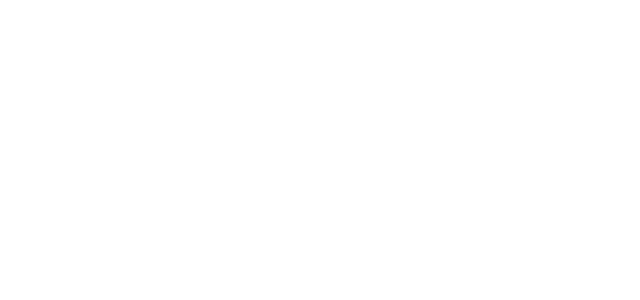
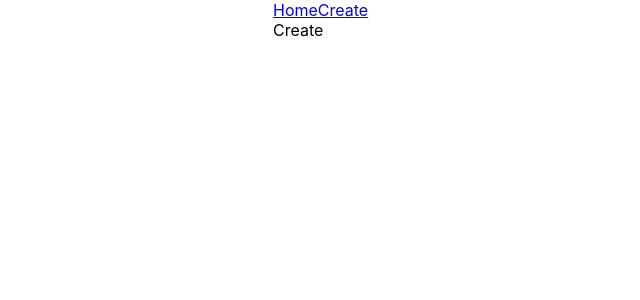
Before and after one commit to ZeeshaanMaudar/photo-sharing-strapi-frontend-react, a React (Create React App) app: page /create in a window 1280 px wide. Shown: the top 300 px of the page, without its empty margins (222-862 px from the left). Built offline with nearby package versions, Linux system fonts and the light colour scheme.

Commit message:
import new components

```diff
--- a/src/App.js
+++ b/src/App.js
@@ -1,7 +1,10 @@
 import React from 'react';
 import { BrowserRouter, Switch, Route } from 'react-router-dom';
 
+import Nav from './components/Nav';
+
 import Home from './pages/Home';
+import Create from './pages/Create';
 
 import './App.css';
 
@@ -9,8 +12,10 @@
   return (
     <div className="App">
       <BrowserRouter>
+        <Nav />
         <Switch>
             <Route path='/' exact component={Home} />
+            <Route path='/create' exact component={Create} />
         </Switch>
       </BrowserRouter>
     </div>
```
